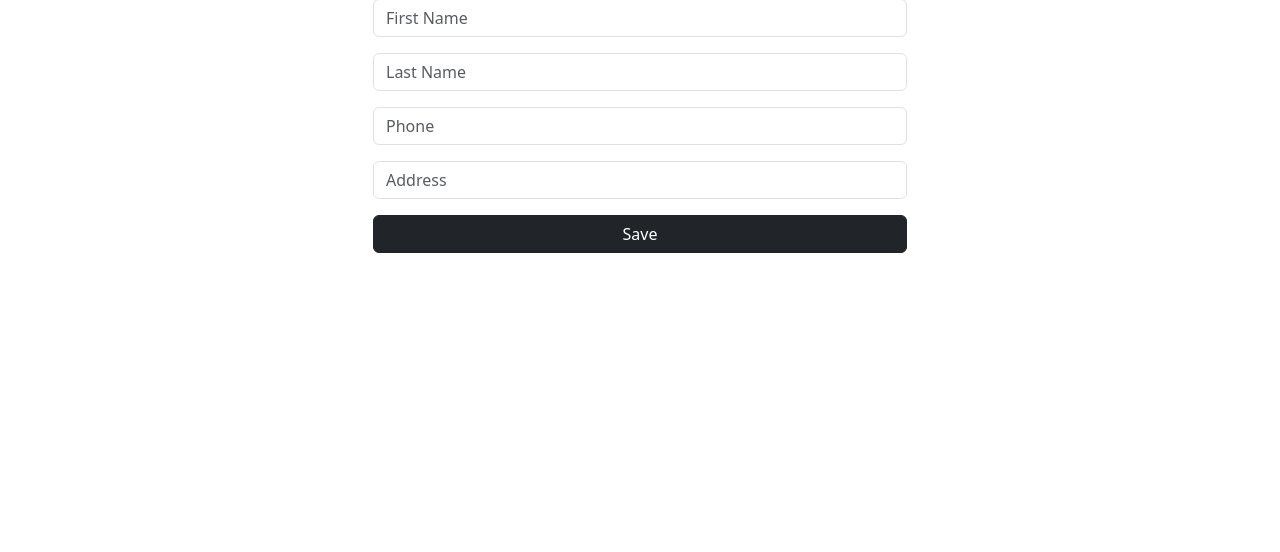
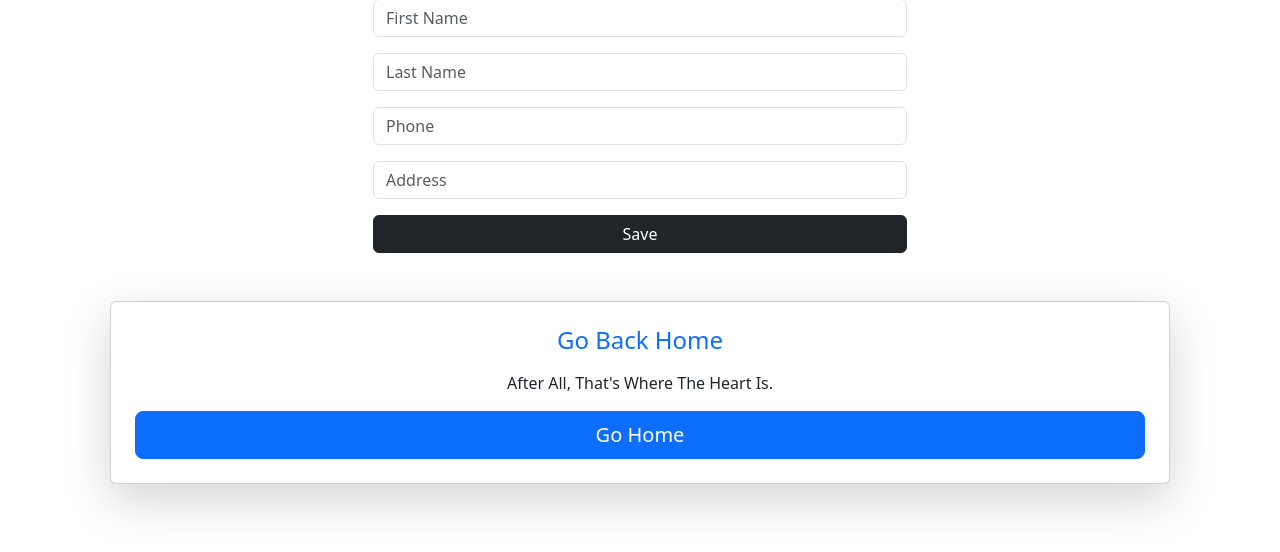
Before and after one commit to KMcClain23/Address-Book, a Flask app: page /contacts in a window 1280 px wide. Shown: the part 161-713 px from the top of the page. Run offline with Flask 3, Linux system fonts and the light colour scheme.

Commit message:
Add a link back home

```diff
--- a/app/templates/contacts.html
+++ b/app/templates/contacts.html
@@ -34,4 +34,12 @@
         </div>
     </div>
 </div>
+
+<div class="container text-center mt-5">
+    <div class="card p-4 m-3 shadow-lg rounded-lg bg-gradient">
+        <h4 class = "card-title text-primary mb-3">Go Back Home</h4>
+        <p class = "card-text">After All, That's Where The Heart Is.</p>
+        <a href = "{{ url_for('index') }}" class = "btn btn-primary btn-lg">Go Home</a>
+    </div>
+</div>
 {% endblock content %}
--- a/app/templates/index.html
+++ b/app/templates/index.html
@@ -10,7 +10,7 @@
     <div class="container text-center">
         <div class="card p-4 m-3 shadow-lg rounded-lg bg-gradient">
             <h4 class = "card-title text-primary mb-3">Explore the Website</h4>
-            <p class = "card-text">Feel free to add your contact info to the address book to...uh...receive Holiday Greetings?.</p>
+            <p class = "card-text">Feel free to add your contact info to the address book to...uh...receive Holiday Greetings?</p>
             <a href = "{{ url_for('contacts') }}" class = "btn btn-primary btn-lg">Go to Contacts</a>
         </div>
     </div>
```
